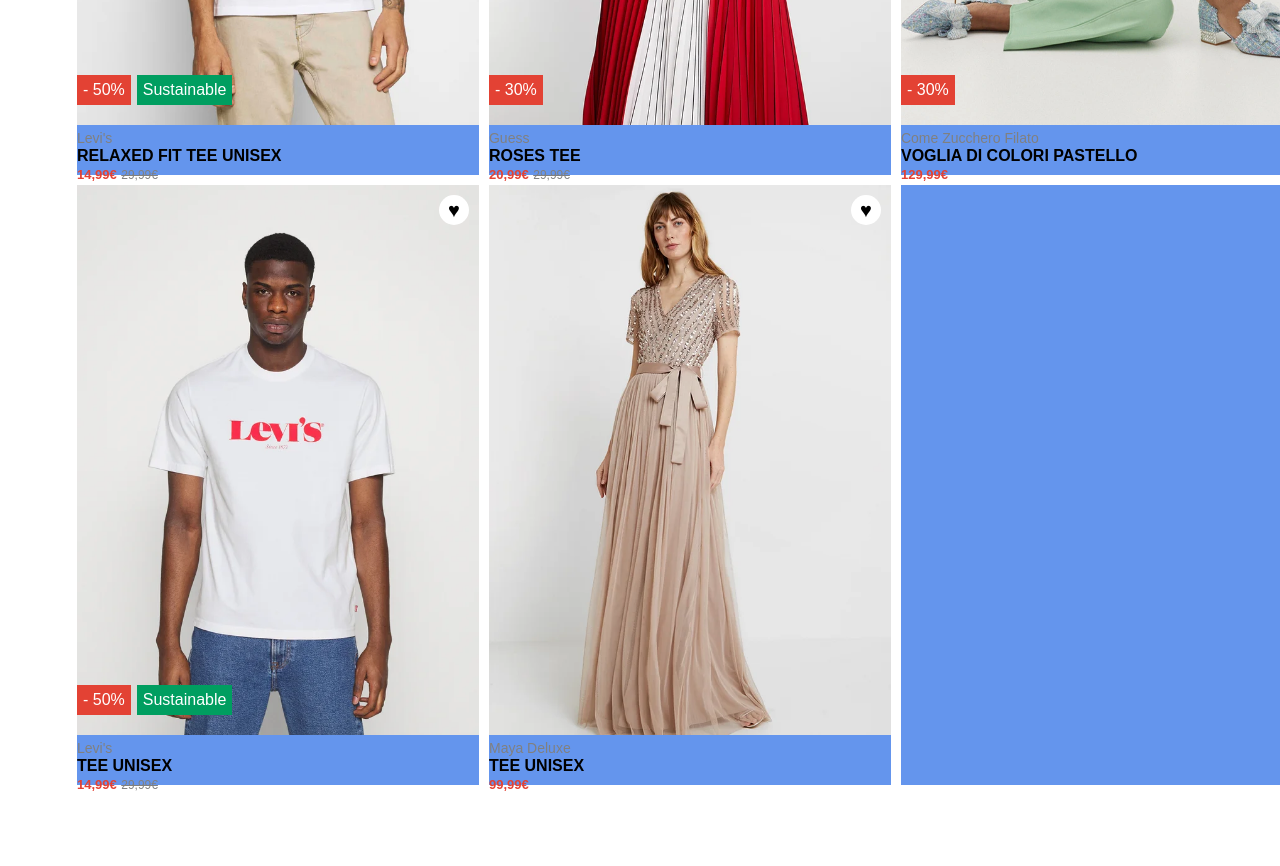
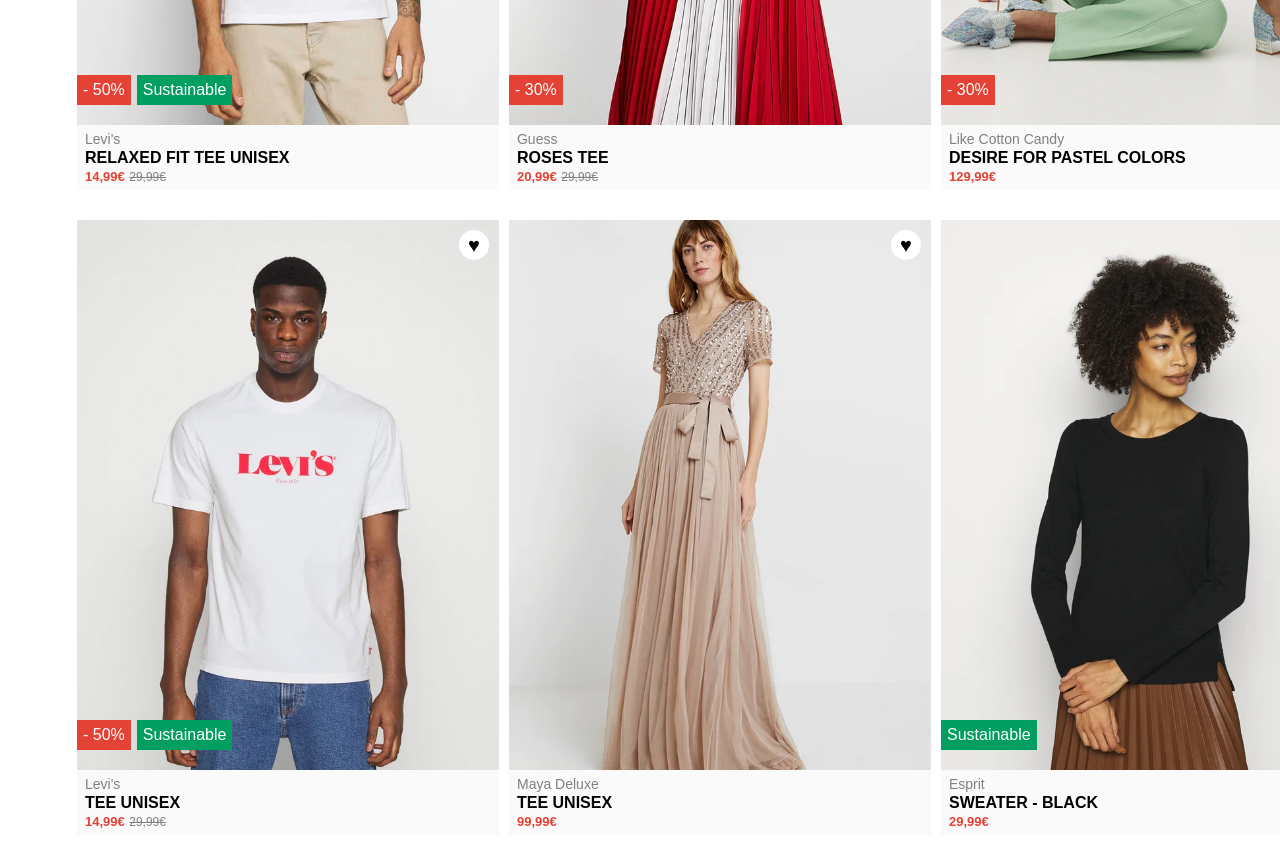
Before and after one commit to Leonardo-Selmini/html-css-boolando, a plain HTML site: page index.html in a window 1280 px wide. Shown: the part 440-1306 px from the top of the page. Before the commit the page ends 1240 px from the top, so only its background shows below. Drawn offline with Linux system fonts and the light colour scheme.

Commit message:
section esprit + layout fix

```diff
--- a/index.html
+++ b/index.html
@@ -14,7 +14,7 @@
 <body>
 
   <!-- container -->
-  <div id="container" class="clearfix debug">
+  <div id="full-container" class="clearfix debug">
 
     <!-- sections -->
     <section id="levis">
@@ -54,8 +54,8 @@
       </div>
       <!-- information container -->
       <div class="info-container">
-        <span class="brand">come zucchero filato</span>
-        <h4>voglia di colori pastello</h4>
+        <span class="brand">like cotton candy</span>
+        <h4>desire for pastel colors</h4>
         <span class="sale-price">129,99€</span>
       </div>
     </section>
@@ -86,7 +86,19 @@
         <span class="sale-price">99,99€</span>
       </div>
     </section>
-    <section id="esprit"></section>
+    <section id="esprit">
+      <!-- photo and icons -->
+      <div class="photo">
+        <span class="heart">&hearts;</span>
+        <span class="eco">Sustainable</span>
+      </div>
+      <!-- information container -->
+      <div class="info-container">
+        <span class="brand">esprit</span>
+        <h4>sweater - black</h4>
+        <span class="sale-price">29,99€</span>
+      </div>
+    </section>
   </div>
 </body>
 </html>
--- a/style.css
+++ b/style.css
@@ -18,16 +18,17 @@
 }
 
 /* container */
-#container {
+#full-container {
   width: 90%;
   margin: 10px auto;
 }
 
 /* sections */
 section {
-  width: calc(100% / 3 - 30px);
+  width: 33.333%;
   float: left;
-  margin: 5px 5px;
+  padding: 5px 5px;
+  margin-bottom: 20px;
 }
 
 .heart {
@@ -60,16 +61,21 @@
   color: white;
 }
 
+.info-container {
+  background-color: rgb(250, 250, 250);
+  padding: 5px 8px;
+}
+
 .brand {
   display: inline-block;
   font-size: 14px;
   text-transform: capitalize;
   color: grey;
-  margin-top: 5px;
 }
 
 h4 {
   text-transform: uppercase;
+  margin-top: 1px;
 }
 
 .sale-price {
@@ -139,6 +145,17 @@
   position: relative;
 }
 
+/* esprit */
+#esprit .photo {
+  width: 100%;
+  height: 550px;
+  background-image: url(img/6.webp);
+  background-size: cover;
+  background-repeat: no-repeat;
+  background-position: center;
+  position: relative;
+}
+
 /* hover */
 .heart:hover {
   background-color: rgb(227, 66, 52);
@@ -165,8 +182,12 @@
   background-image: url(img/5b.webp);
 }
 
-/* debug */
+#esprit .photo:hover{
+  background-image: url(img/6b.webp);
+}
+
+/* debug
 .debug section {
   height: 600px;
   background-color: cornflowerblue;
-}
+} */
```
